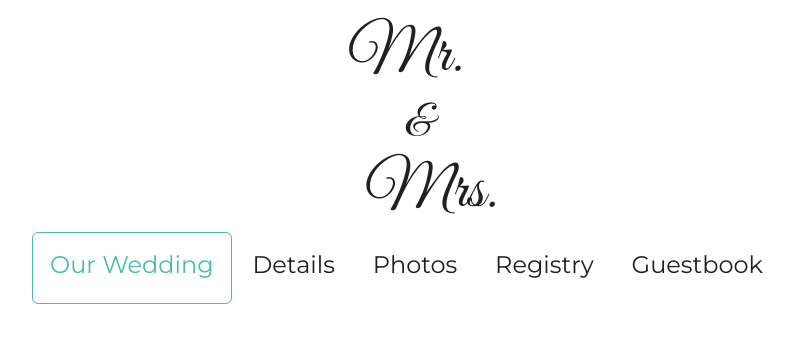
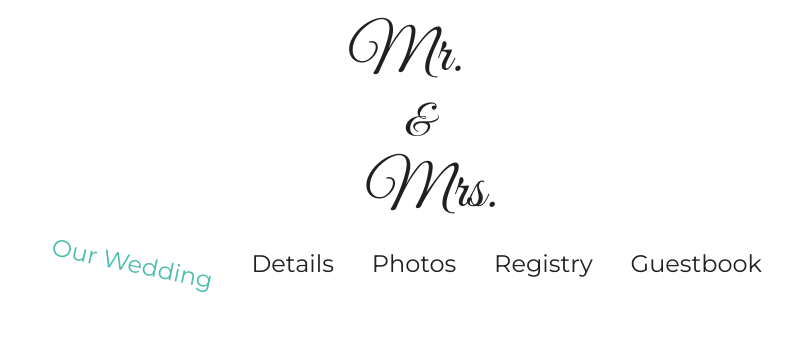
Before and after one commit to Asterika/sunset-studio-wedding-website, a plain HTML site: page index.html in a window 1280 px wide. In both pictures the pointer is over the link "Our Wedding". Shown: the top 342 px of the page, without its empty margins (234-1027 px from the left). Drawn offline with Linux system fonts and the light colour scheme.

Commit message:
Add nav menu hover effect

```diff
--- a/style.css
+++ b/style.css
@@ -77,13 +77,11 @@ a:hover {
 }
 /* Change the color of links on hover */
 .topnav a:hover {
-  background-color: white;
-  border: .1rem solid var(--fresh-green);
   color: var(--fresh-green);
+  transform: rotate(12deg);
 }
 /* Add an active class to highlight the current page */
 .active {
-  /* background-color: var(--fresh-green); */
   color: var(--fresh-green);
 }
 /* Hide the link that should open and close the topnav on small screens */
```
